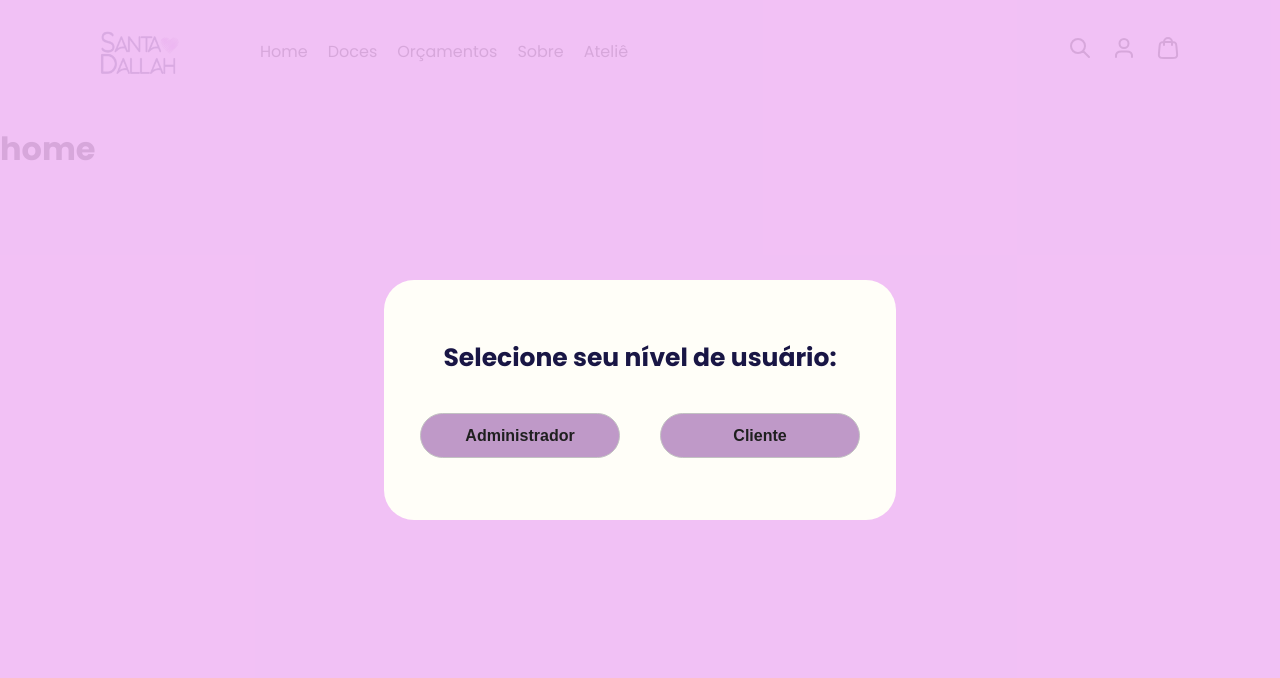
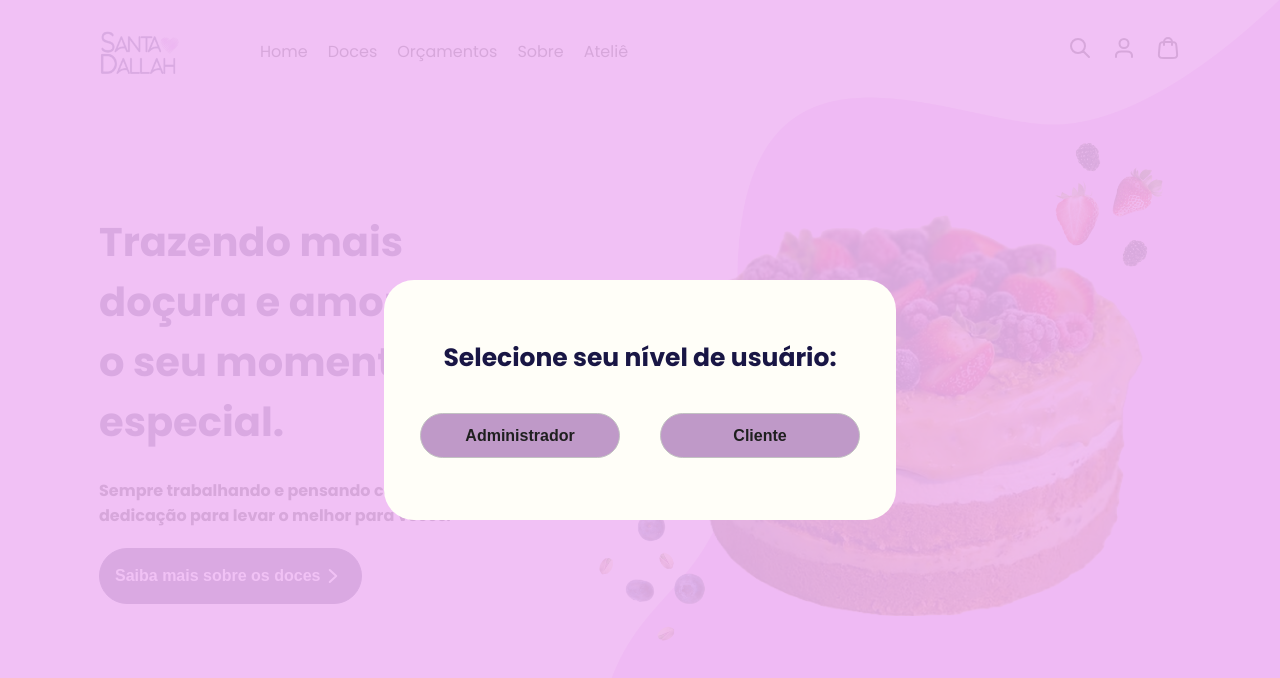
Before and after one commit to Projeto-Santa-Dallah/SantaDallah_FrontEnd, a Vue app: page / in a window 1280 px wide. Shown: the top 678 px of the page. Built offline with nearby package versions, Linux system fonts and the light colour scheme.

Commit message:
Feat: Home do cliente #3

```diff
--- a/src/views/cliente/HomeView.vue
+++ b/src/views/cliente/HomeView.vue
@@ -1,3 +1,87 @@
 <template>
-    <h1>home</h1>
+  <div class="container-home">
+    <div class="fundo"><img src="@/assets/imagens/fundo.png" /></div>
+    <div class="itens">
+      <div class="titulos">
+        <h1>Trazendo mais doçura e amor para o seu momento especial.</h1>
+        <h2>
+          Sempre trabalhando e pensando com muito amor e dedicação para levar o melhor
+          para vocês.
+        </h2>
+        <button>
+          Saiba mais sobre os doces
+          <svg
+            width="26"
+            height="24"
+            viewBox="0 0 26 24"
+            fill="none"
+            xmlns="http://www.w3.org/2000/svg"
+          >
+            <path
+              d="M9.75 18L16.25 12L9.75 6"
+              stroke="white"
+              stroke-width="2"
+              stroke-linecap="round"
+              stroke-linejoin="round"
+            />
+          </svg>
+        </button>
+      </div>
+      <img class="bolo" src="@/assets/imagens/boloHome.png" />
+    </div>
+  </div>
 </template>
+<style scoped>
+.container-home {
+  width: 100%;
+  height: 100%;
+}
+.bolo {
+  width: 600px;
+}
+.itens {
+    display: flex;
+    justify-content: space-between;
+    align-items: center;
+  padding: 35px 99px;
+}
+.titulos{
+    width: 40%;
+}
+h1{
+    color:#191645;
+    font-size: 40px;
+}
+h2{
+    font-size:16px ;
+}
+button{
+    display: flex;
+    align-items: center;
+    justify-content: center;
+    font-weight:550;
+    margin-top: 20px;
+    border:1px solid #191645;
+    background-color: #191645;
+    color: white;
+    border-radius: 50px;
+    font-size: 16px;
+    padding: 15px;
+}
+button:hover{
+    cursor: pointer;
+    background-color:rgb(9, 7, 36);
+}
+.fundo {
+  z-index: -33;
+  display: flex;
+  justify-content: end;
+  top: 0;
+  position: absolute;
+  width: 100vw;
+  height: 100vh;
+}
+.fundo img {
+  height: 100%;
+}
+</style>
```
Also changed, not shown: src/assets/imagens/boloHome.png (added), src/assets/imagens/fundo.png (added).
